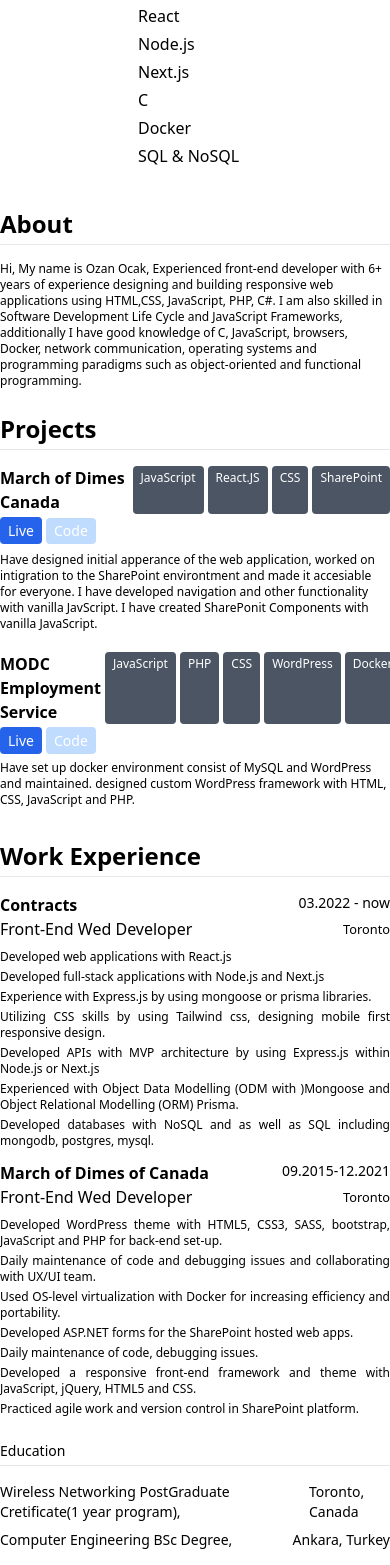
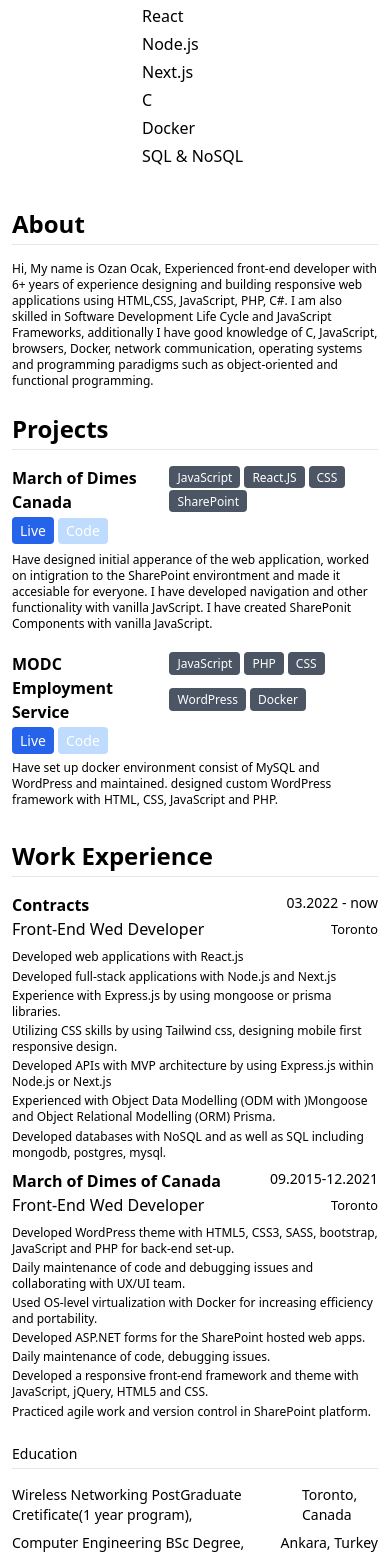
Before and after one commit to OzanOcak/web001, a Next.js app: page /about in a window 390 px wide. Shown: the part 432-1997 px from the top of the page. Built offline with nearby package versions, Linux system fonts and the light colour scheme.

Commit message:
mobile css adjustment

```diff
--- a/components/CV.jsx
+++ b/components/CV.jsx
@@ -2,7 +2,7 @@
 import { SiMicrodotblog } from "react-icons/si";
 const CV = () => {
   return (
-    <div className="flex flex-col items-center  md:flex-row gap-x-10 mt-10">
+    <div className="flex flex-col items-center px-3  md:flex-row gap-x-10 mt-10">
       <div className="justify-start w-2/6">
         <strong className="text-xl font-medium">Ozan Ocak</strong>
 
@@ -66,17 +66,17 @@
             <li className="py-2">
               <div className="flex justify-between my-1">
                 <strong>March of Dimes Canada</strong>
-                <p className="flex">
-                  <span className="bg-gray-600 text-white px-2 py-1 ml-1 text-xs rounded">
+                <p className="flex flex-wrap">
+                  <span className="bg-gray-600 max-h-[1.4rem] text-white px-2 py-1 ml-1 text-xs rounded">
                     JavaScript
                   </span>
-                  <span className="bg-gray-600 text-white px-2 py-1 ml-1 text-xs rounded">
+                  <span className="bg-gray-600 max-h-[1.4rem] text-white px-2 py-1 ml-1 text-xs rounded">
                     React.JS
                   </span>
-                  <span className="bg-gray-600 text-white px-2 py-1 ml-1 text-xs rounded">
+                  <span className="bg-gray-600 max-h-[1.4rem] text-white px-2 py-1 ml-1 text-xs rounded">
                     CSS
                   </span>
-                  <span className="bg-gray-600 text-white px-2 py-1 ml-1 text-xs rounded">
+                  <span className="bg-gray-600 max-h-[1.4rem] text-white px-2 py-1 ml-1 text-xs rounded">
                     SharePoint
                   </span>
                 </p>
@@ -111,20 +111,20 @@
             <li className="py-2">
               <div className="flex justify-between my-1">
                 <strong>MODC Employment Service</strong>
-                <p className="flex">
-                  <span className="bg-gray-600 text-white px-2 py-1 ml-1 text-xs rounded">
+                <p className="flex flex-wrap">
+                  <span className="bg-gray-600 max-h-[1.4rem] text-white px-2 py-1 ml-1 text-xs rounded">
                     JavaScript
                   </span>
-                  <span className="bg-gray-600 text-white px-2 py-1 ml-1 text-xs rounded">
+                  <span className="bg-gray-600 max-h-[1.4rem] text-white px-2 py-1 ml-1 text-xs rounded">
                     PHP
                   </span>
-                  <span className="bg-gray-600 text-white px-2 py-1 ml-1 text-xs rounded">
+                  <span className="bg-gray-600 max-h-[1.4rem] text-white px-2 py-1 ml-1 text-xs rounded">
                     CSS
                   </span>
-                  <span className="bg-gray-600 text-white px-2 py-1 ml-1 text-xs rounded">
+                  <span className="bg-gray-600 max-h-[1.4rem] text-white px-2 py-1 ml-1 text-xs rounded">
                     WordPress
                   </span>
-                  <span className="bg-gray-600 text-white px-2 py-1 ml-1 text-xs rounded">
+                  <span className="bg-gray-600 max-h-[1.4rem] text-white px-2 py-1 ml-1 text-xs rounded">
                     Docker
                   </span>
                 </p>
@@ -211,30 +211,32 @@
               <p className="flex justify-between text-base mb-2">
                 Front-End Wed Developer<small>Toronto</small>
               </p>
-              <ul className="text-justify text-xs">
-                <li className="mb-1">
+              <ul className=" text-xs">
+                <li className="mb-[.2rem]">
                   Developed web applications with React.js
                 </li>
-                <li className="mb-1">
+                <li className="mb-[.2rem]">
                   Developed full-stack applications with Node.js and Next.js
                 </li>
-                <li className="mb-1">
+                <li className="mb-[.2rem]">
                   Experience with Express.js by using mongoose or prisma
                   libraries.
                 </li>
-                <li className="mb-1">
+                <li className="mb-[.2rem]">
                   Utilizing CSS skills by using Tailwind css, designing mobile
                   first responsive design.
                 </li>
-                <li className="mb-1">
+                <li className="mb-[.2rem]">
                   Developed APIs with MVP architecture by using Express.js
                   within Node.js or Next.js
                 </li>
-                <li className="mb-1">
-                  Experienced with Object Data Modelling (ODM with )Mongoose and
-                  Object Relational Modelling (ORM) Prisma.
+                <li className="mb-[.2rem]">
+                  <p>
+                    Experienced with Object Data Modelling (ODM with )Mongoose
+                    and Object Relational Modelling (ORM) Prisma.
+                  </p>
                 </li>
-                <li className="mb-1">
+                <li className="">
                   Developed databases with NoSQL and as well as SQL including
                   mongodb, postgres, mysql.
                 </li>
@@ -250,30 +252,30 @@
               <p className="flex justify-between text-base mb-2">
                 Front-End Wed Developer<small>Toronto</small>
               </p>
-              <ul className="text-justify text-xs">
-                <li className="mb-1">
+              <ul className=" text-xs">
+                <li className="mb-[.2rem]">
                   Developed WordPress theme with HTML5, CSS3, SASS, bootstrap,
                   JavaScript and PHP for back-end set-up.
                 </li>
-                <li className="mb-1">
+                <li className="mb-[.2rem]">
                   Daily maintenance of code and debugging issues and
                   collaborating with UX/UI team.
                 </li>
-                <li className="mb-1">
+                <li className="mb-[.2rem]">
                   Used OS-level virtualization with Docker for increasing
                   efficiency and portability.
                 </li>
-                <li className="mb-1">
+                <li className="mb-[.2rem]">
                   Developed ASP.NET forms for the SharePoint hosted web apps.
                 </li>
-                <li className="mb-1">
+                <li className="mb-[.2rem]">
                   Daily maintenance of code, debugging issues.
                 </li>
-                <li className="mb-1">
+                <li className="mb-[.2rem]">
                   Developed a responsive front-end framework and theme with
                   JavaScript, jQuery, HTML5 and CSS.
                 </li>
-                <li className="mb-1">
+                <li className="mb-[.2rem]">
                   Practiced agile work and version control in SharePoint
                   platform.
                 </li>
```
